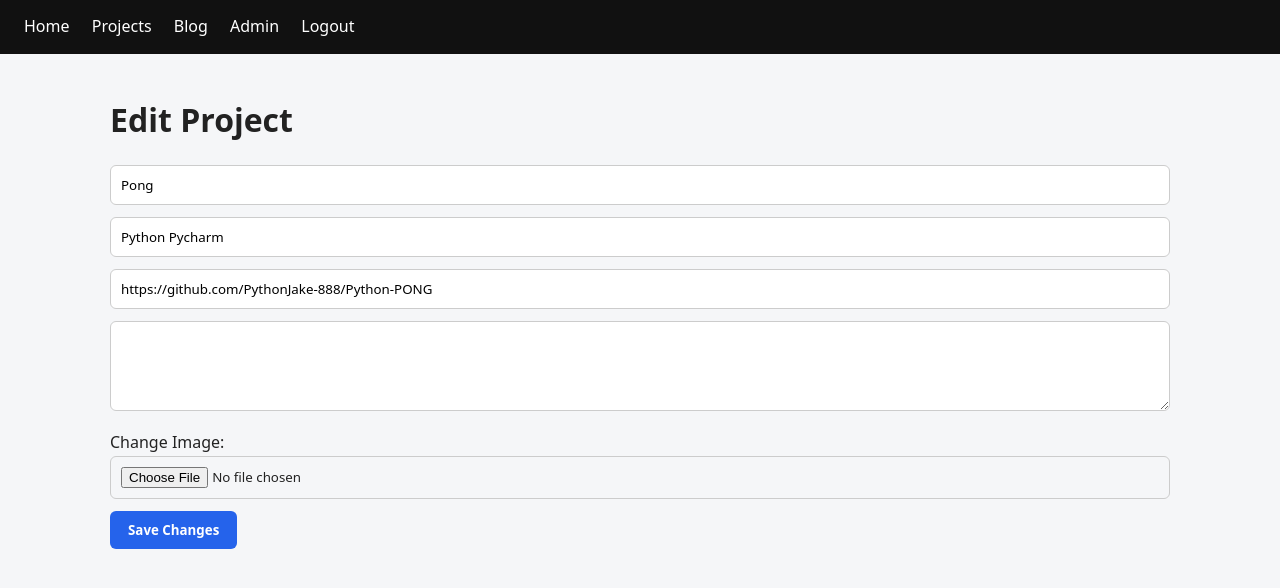
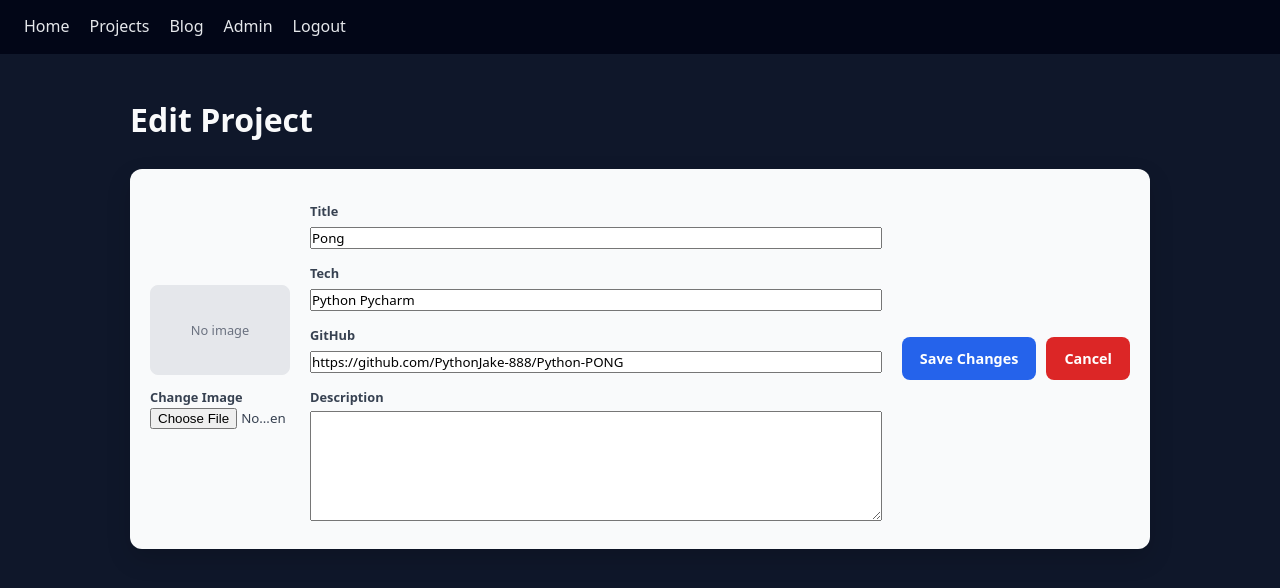
Before and after one commit to PythonJake-888/PythonPortfolio, a Flask app: page /admin/edit/17 in a window 1280 px wide. Shown: the top 588 px of the page. Run offline with Flask 3, Linux system fonts and the light colour scheme; the visitor is signed in with stand-in values (Sample User, id 1); data comes from the database, SQL or seed files in the repository; both versions use the stored data as it was after the commit.

Commit message:
added admin page with features

```diff
--- a/static/css/style.css
+++ b/static/css/style.css
@@ -1,4 +1,10 @@
-/* ------------------ RESET ------------------ */
+/* =====================================================
+   GLOBAL RESET
+   -----------------------------------------------------
+   - Removes default browser spacing
+   - Ensures consistent sizing
+   - Sets a modern system font
+===================================================== */
 * {
   box-sizing: border-box;
   margin: 0;
@@ -6,147 +12,266 @@
   font-family: system-ui, -apple-system, BlinkMacSystemFont, sans-serif;
 }
 
+/* =====================================================
+   BODY / PAGE BACKGROUND
+   -----------------------------------------------------
+   - Dark slate background (dev-friendly)
+   - Light text so content is readable
+===================================================== */
 body {
-  background: #f5f6f8;
-  color: #222;
+  background: #0f172a;          /* Dark navy / slate */
+  color: #e5e7eb;               /* Light gray text */
   line-height: 1.6;
 }
 
-/* ------------------ NAVBAR ------------------ */
+/* =====================================================
+   NAVIGATION BAR
+   -----------------------------------------------------
+   - Fixed dark bar
+   - Always visible
+===================================================== */
 nav {
-  background: #111;
+  background: #020617;          /* Very dark header */
   padding: 14px 24px;
+  display: flex;
+  align-items: center;
 }
 
 nav a {
-  color: #fff;
+  color: #e5e7eb;
   text-decoration: none;
-  margin-right: 18px;
+  margin-right: 20px;
   font-weight: 500;
 }
 
 nav a:hover {
+  color: #ffffff;
   text-decoration: underline;
 }
 
-/* ------------------ PAGE LAYOUT ------------------ */
+/* =====================================================
+   PAGE CONTAINER
+   -----------------------------------------------------
+   - Centers content
+   - Prevents stretching on large screens
+===================================================== */
 .container {
   max-width: 1100px;
   margin: 40px auto;
   padding: 0 20px;
 }
 
+/* =====================================================
+   HEADINGS
+   -----------------------------------------------------
+   - Bright enough for dark backgrounds
+===================================================== */
 h1 {
-  margin-bottom: 20px;
+  margin-bottom: 24px;
+  font-size: 2rem;
+  color: #f9fafb;
 }
 
-/* ------------------ FORMS ------------------ */
-form input,
-form textarea {
-  width: 100%;
-  padding: 10px;
-  margin-bottom: 12px;
-  border-radius: 6px;
-  border: 1px solid #ccc;
+h2, h3 {
+  color: #f9fafb;
 }
 
-form textarea {
-  min-height: 90px;
-  resize: vertical;
+/* =====================================================
+   TEXT ELEMENTS
+   -----------------------------------------------------
+   - Slightly muted for readability
+===================================================== */
+p, label, small {
+  color: #cbd5f5;
 }
 
-form button {
-  padding: 10px 18px;
-  border-radius: 6px;
-  border: none;
-  background: #2563eb;
-  color: #fff;
-  font-weight: 600;
-  cursor: pointer;
+/* =====================================================
+   ADMIN + EDIT FORMS
+   -----------------------------------------------------
+   - Shared styling so pages match
+   - Light cards on dark background
+===================================================== */
+.admin-form,
+.edit-form {
+  background: #f9fafb;          /* Light card */
+  border: 1px solid #e5e7eb;
+  padding: 24px;
+  border-radius: 12px;
+  margin-bottom: 32px;
+  box-shadow: 0 10px 25px rgba(0,0,0,0.15);
 }
 
-form button:hover {
+/* =====================================================
+   FORM INPUTS
+===================================================== */
+.admin-form input,
+.admin-form textarea,
+.edit-form input,
+.edit-form textarea {
+  width: 100%;
+  padding: 12px;
+  margin-bottom: 14px;
+  border-radius: 8px;
+  border: 1px solid #d1d5db;
+  font-size: 14px;
+  color: #111827;
+  background: #ffffff;
+}
+
+/* Textarea behavior */
+textarea {
+  resize: vertical;
+  min-height: 110px;
+}
+
+/* =====================================================
+   FORM BUTTON ROW
+===================================================== */
+.form-actions {
+  margin-top: 16px;
+}
+
+/* =====================================================
+   BUTTON BASE STYLE
+===================================================== */
+.btn {
+  padding: 10px 18px;
+  border-radius: 8px;
+  font-weight: 600;
+  font-size: 0.9rem;
+  border: none;
+  cursor: pointer;
+  text-decoration: none;
+  display: inline-block;
+}
+
+/* Primary button (Add / Save) */
+.btn-primary {
+  background: #2563eb;
+  color: #ffffff;
+}
+
+.btn-primary:hover {
   background: #1e4fd8;
 }
 
-/* ------------------ ADMIN PROJECT CARDS ------------------ */
-.admin-project-card {
-  background: #fff;
-  border-radius: 10px;
-  padding: 18px;
-  margin-bottom: 20px;
-  display: grid;
-  grid-template-columns: 120px 1fr auto;
-  gap: 18px;
-  align-items: center;
-  box-shadow: 0 6px 18px rgba(0,0,0,0.06);
-}
-
-.admin-project-image {
-  width: 120px;
-  height: 80px;
-  object-fit: cover;
-  border-radius: 6px;
-  border: 1px solid #ddd;
-}
-
-.admin-project-info h3 {
-  margin-bottom: 6px;
-}
-
-.admin-project-info p {
-  font-size: 0.95rem;
-  color: #444;
-}
-.admin-form {
-  margin-bottom: 2rem;
-}
-
-
-/* ------------------ TECH BADGE ------------------ */
-.tech-badge {
-  display: inline-block;
-  background: #eef2ff;
-  color: #1e3a8a;
-  padding: 4px 10px;
-  border-radius: 999px;
-  font-size: 0.75rem;
-  margin-top: 6px;
-}
-
-/* ------------------ ACTION BUTTONS ------------------ */
-
-
-.btn {
-  padding: 8px 14px;
-  border-radius: 6px;
-  font-weight: 600;
-  font-size: 0.85rem;
-  text-decoration: none;
-  border: none;
-  cursor: pointer;
-}
-
+/* Edit button */
 .btn-edit {
-  background: #2563eb;
-  color: #fff;
+  background: #4f46e5;
+  color: #ffffff;
 }
 
 .btn-edit:hover {
-  background: #1e4fd8;
+  background: #4338ca;
 }
 
+/* Delete button */
 .btn-delete {
   background: #dc2626;
-  color: #fff;
+  color: #ffffff;
 }
 
 .btn-delete:hover {
   background: #b91c1c;
 }
 
-/* ------------------ RESPONSIVE ------------------ */
-@media (max-width: 700px) {
+/* =====================================================
+   ADMIN PROJECT CARDS
+   -----------------------------------------------------
+   - Grid layout
+   - Image + info + actions
+===================================================== */
+.admin-project-card {
+  background: #f9fafb;
+  border-radius: 12px;
+  padding: 20px;
+  margin-bottom: 22px;
+  display: grid;
+  grid-template-columns: 140px 1fr auto;
+  gap: 20px;
+  align-items: center;
+  box-shadow: 0 10px 25px rgba(0,0,0,0.15);
+}
+
+/* Project thumbnail */
+.admin-project-image {
+  width: 140px;
+  height: 90px;
+  object-fit: cover;
+  border-radius: 8px;
+  border: 1px solid #e5e7eb;
+}
+
+/* Project text */
+.admin-project-info h3 {
+  color: #4d4d4d;
+  margin-bottom: 6px;
+}
+
+.admin-project-info p {
+  font-size: 0.95rem;
+  color: #4d4d4d;
+}
+
+/* Tech badge */
+.tech-badge {
+  display: inline-block;
+  background: #eef2ff;
+  color: #1e3a8a;
+  padding: 5px 12px;
+  border-radius: 999px;
+  font-size: 0.75rem;
+  margin-top: 8px;
+}
+
+/* Action buttons container */
+.admin-actions {
+  display: flex;
+  gap: 10px;
+}
+
+/* =====================================================
+   PROJECTS (PUBLIC VIEW)
+===================================================== */
+.project-card {
+  background: #f9fafb;
+  border-radius: 12px;
+  padding: 22px;
+  margin-bottom: 26px;
+  box-shadow: 0 10px 25px rgba(0,0,0,0.15);
+}
+
+.project-card h2 {
+  color: #4d4d4d;
+}
+
+.project-card p {
+  color: #4d4d4d;
+}
+
+.project-card img {
+  width: 100%;
+  max-height: 220px;
+  object-fit: cover;
+  border-radius: 10px;
+  margin-bottom: 16px;
+}
+
+/* Links on projects */
+.project-links a {
+  color: #2563eb;
+  font-weight: 600;
+  text-decoration: none;
+}
+
+.project-links a:hover {
+  text-decoration: underline;
+}
+
+/* =====================================================
+   RESPONSIVE (MOBILE)
+===================================================== */
+@media (max-width: 800px) {
   .admin-project-card {
     grid-template-columns: 1fr;
     text-align: center;
@@ -159,39 +284,48 @@ form button:hover {
   .admin-actions {
     justify-content: center;
   }
-
-  .admin-form {
-  background: #fff;
-  padding: 20px;
-  border-radius: 10px;
-  margin-bottom: 30px;
 }
 
-.admin-form input,
-.admin-form textarea {
-  width: 100%;
-  padding: 10px;
-  margin-bottom: 12px;
-  border: 1px solid #ccc;
-  border-radius: 6px;
-  font-size: 14px;
+/* ================== ADMIN PROJECT CARD TEXT FIX ================== */
+/* This ensures readable text on white project cards */
+
+.admin-project-card h3 {
+  color: #111827; /* strong dark slate for titles */
 }
 
-.form-actions {
-  margin-top: 15px;
+.admin-project-card p {
+  color: #374151; /* readable dark gray for body text */
 }
 
-.btn-primary {
-  background: #4f46e5;
-  color: white;
-  border: none;
-  padding: 10px 16px;
-  border-radius: 6px;
-  cursor: pointer;
+.admin-project-card small {
+  color: #6b7280; /* muted gray for meta text */
 }
 
-.btn-primary:hover {
-  background: #4338ca;
+.admin-project-card .tech-badge {
+  background: #eef2ff;
+  color: #1e3a8a;
+}
+/* ===== Edit page tweaks (reuse admin card) ===== */
+
+.admin-project-card label {
+  display: block;
+  font-size: 0.8rem;
+  font-weight: 600;
+  margin: 12px 0 4px;
+  color: #374151;
 }
 
+.admin-project-card input,
+.admin-project-card textarea {
+  width: 100%;
 }
+
+/* Optional placeholder styling */
+.admin-project-image.placeholder {
+  display: flex;
+  align-items: center;
+  justify-content: center;
+  background: #e5e7eb;
+  color: #6b7280;
+  font-size: 0.8rem;
+}
--- a/templates/edit_project.html
+++ b/templates/edit_project.html
@@ -1,28 +1,59 @@
 {% extends "base.html" %}
 {% block content %}
 
+<div class="container">
   <h1>Edit Project</h1>
 
   <form method="POST"
         action="{{ url_for('update_project', id=project.id) }}"
-      enctype="multipart/form-data">
+        enctype="multipart/form-data"
+        class="admin-project-card edit-card">
 
-  <input name="title" value="{{ project.title }}" required>
-  <input name="tech" value="{{ project.tech }}">
-  <input name="github" value="{{ project.github }}">
-  <textarea name="description">{{ project.description }}</textarea>
-
+    <!-- IMAGE COLUMN -->
+    <div>
       {% if project.image %}
-    <p>Current Image:</p>
         <img src="{{ url_for('static', filename='uploads/' ~ project.image) }}"
-         style="max-width:200px;">
-    <input type="hidden" name="current_image" value="{{ project.image }}">
+             class="admin-project-image"
+             alt="Project image">
+      {% else %}
+        <div class="admin-project-image placeholder">
+          No image
+        </div>
       {% endif %}
 
-  <p>Change Image:</p>
+      <label class="file-label">
+        Change Image
         <input type="file" name="image">
+      </label>
+    </div>
 
-  <button type="submit">Save Changes</button>
+    <!-- INFO COLUMN -->
+    <div class="admin-project-info">
+      <label>Title</label>
+      <input type="text" name="title" value="{{ project.title }}" required>
+
+      <label>Tech</label>
+      <input type="text" name="tech" value="{{ project.tech }}">
+
+      <label>GitHub</label>
+      <input type="url" name="github" value="{{ project.github }}">
+
+      <label>Description</label>
+      <textarea name="description">{{ project.description }}</textarea>
+    </div>
+
+    <!-- ACTIONS -->
+    <div class="admin-actions">
+      <button type="submit" class="btn btn-primary">
+        Save Changes
+      </button>
+
+      <a href="{{ url_for('admin') }}" class="btn btn-delete">
+        Cancel
+      </a>
+    </div>
+
   </form>
+</div>
 
 {% endblock %}
```
Also changed, not shown: instance/portfolio.db. Lines whose indentation alone changed are shown as unchanged.
